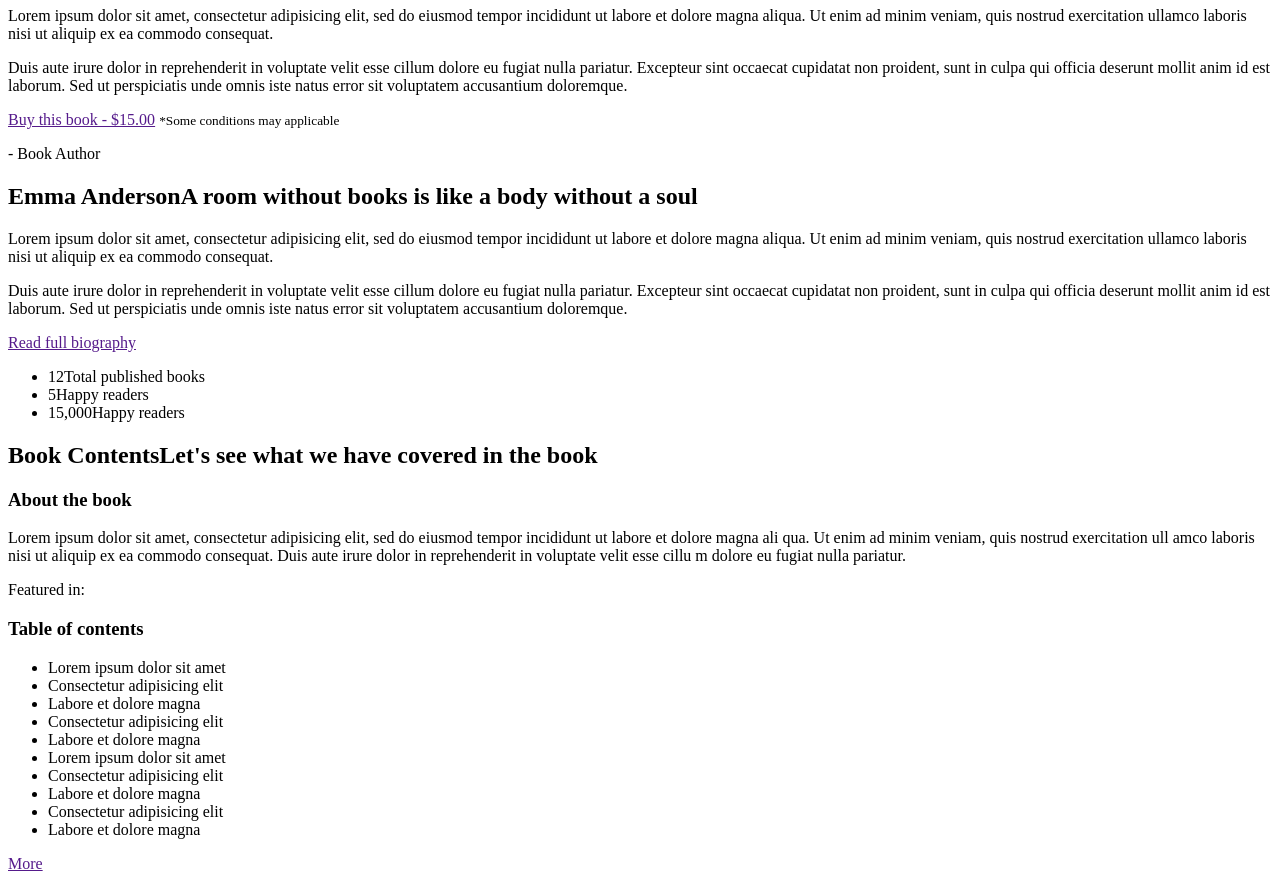
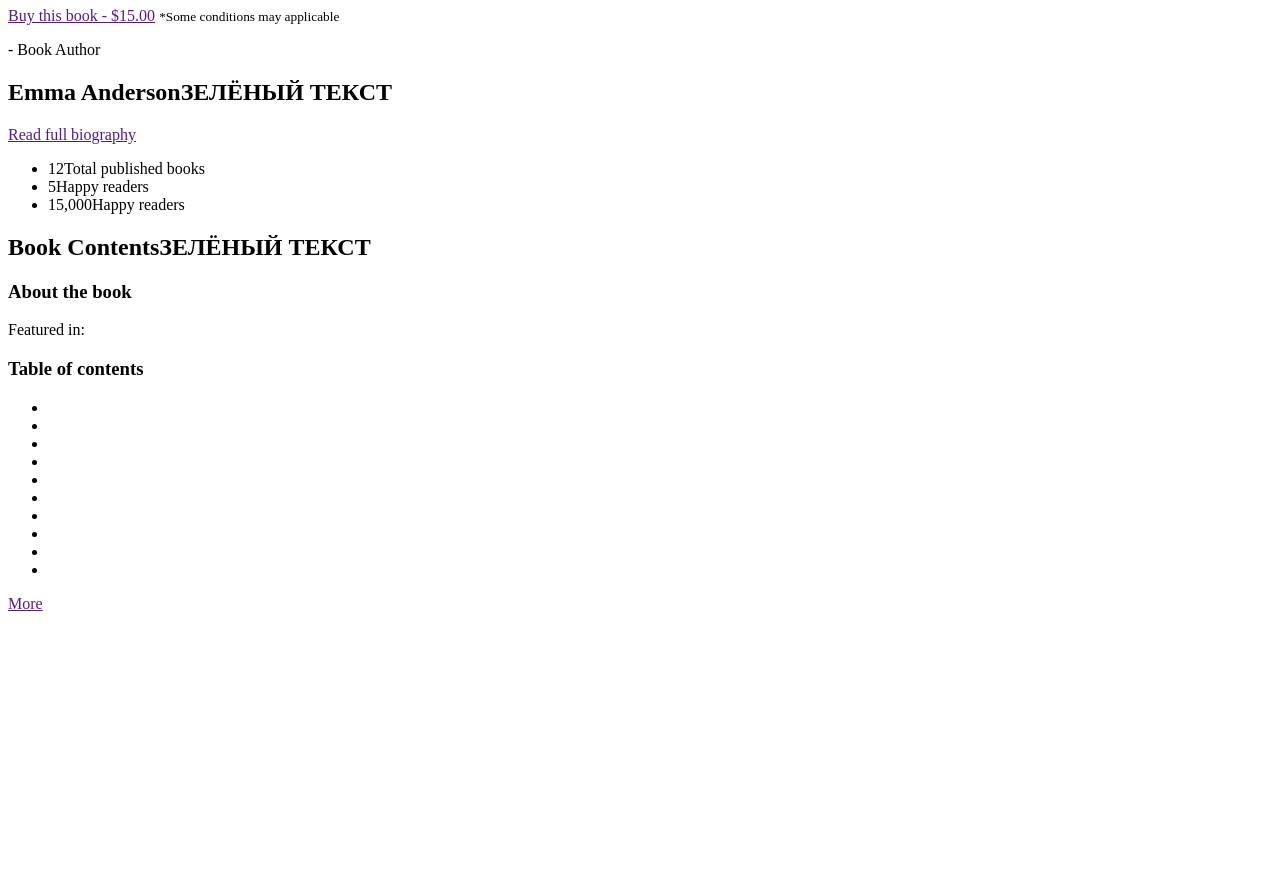
Before and after one commit to Helen-Zurba/BUKEE, a plain HTML site: page index.html in a window 1280 px wide. Shown: the part 285-1166 px from the top of the page. After the commit the page ends 906 px from the top, so only its background shows below. Drawn offline with Linux system fonts and the light colour scheme.

Commit message:
Revert "change"
This reverts commit 223ac104d4554b178ed8a804377a442ce7ac0407.

```diff
--- a/index.html
+++ b/index.html
@@ -29,9 +29,9 @@
             <div></div>
             <div class="block-text">
                 <p class="block-text__name">-By Emma Anderson</p>
-                <h1 class="block-text__title">BUKEE: THE BOOK<span>A room without books is like a body without a soul</span></h1>
-                <p>Lorem ipsum dolor sit amet, consectetur adipisicing elit, sed do eiusmod tempor incididunt ut labore et dolore magna aliqua. Ut enim ad minim veniam, quis nostrud exercitation ullamco laboris nisi ut aliquip ex ea commodo consequat.</p>
-                <p>Duis aute irure dolor in reprehenderit in voluptate velit esse cillum dolore eu fugiat nulla pariatur. Excepteur sint occaecat cupidatat non proident, sunt in culpa qui officia deserunt mollit anim id est laborum. Sed ut perspiciatis unde omnis iste natus error sit voluptatem accusantium doloremque.</p>
+                <h1 class="block-text__title">BUKEE: THE BOOK<span>ЗЕЛЁНЫЙ ТЕКСТ</span></h1>
+                <p></p>
+                <p></p>
                 <a href="" class="block-text__btn">Buy this book - $15.00</a>
                 <small>*Some conditions may applicable</small>
 
@@ -43,9 +43,9 @@
     <div class="Author">
             <div class="Author-text">
                 <p>- Book Author</p>
-                <h2 class="Author-text__title">Emma Anderson<span>A room without books is like a body without a soul</span></h2>
-                <p>Lorem ipsum dolor sit amet, consectetur adipisicing elit, sed do eiusmod tempor incididunt ut labore et dolore magna aliqua. Ut enim ad minim veniam, quis nostrud exercitation ullamco laboris nisi ut aliquip ex ea commodo consequat.</p>
-                <p>Duis aute irure dolor in reprehenderit in voluptate velit esse cillum dolore eu fugiat nulla pariatur. Excepteur sint occaecat cupidatat non proident, sunt in culpa qui officia deserunt mollit anim id est laborum. Sed ut perspiciatis unde omnis iste natus error sit voluptatem accusantium doloremque.</p>
+                <h2 class="Author-text__title">Emma Anderson<span>ЗЕЛЁНЫЙ ТЕКСТ</span></h2>
+                <p></p>
+                <p></p>
                 <a href="" class="Author-text__btn">Read full biography</a>
             </div>
         <div class="Photo">
@@ -61,10 +61,10 @@
 </div>
 <div class="page-contents">
     <div class="Contents">
-        <h2 class="Contents__title">Book Contents<span>Let's see what we have covered in the book</span></h2>
+        <h2 class="Contents__title">Book Contents<span>ЗЕЛЁНЫЙ ТЕКСТ</span></h2>
        <div class="Contents-book">
            <h3 class="Contents-book__title">About the book</h3>
-           <p>Lorem ipsum dolor sit amet, consectetur adipisicing elit, sed do eiusmod tempor incididunt ut labore et dolore magna ali qua. Ut enim ad minim veniam, quis nostrud exercitation ull amco laboris nisi ut aliquip ex ea commodo consequat. Duis aute irure dolor in reprehenderit in voluptate velit esse cillu m dolore eu fugiat nulla pariatur. </p>
+           <p></p>
            <div class="Contents-book__ss">
                <span>Featured in:</span>
                <div></div>
@@ -75,16 +75,16 @@
     <div class="Table">
         <h3 class="Table__title">Table of contents</h3>
         <ul class="Table-contents">
-            <li class="Table-contents__item">Lorem ipsum dolor sit amet</li>
-            <li class="Table-contents__item">Consectetur adipisicing elit</li>
-            <li class="Table-contents__item">Labore et dolore magna</li>
-            <li class="Table-contents__item">Consectetur adipisicing elit</li>
-            <li class="Table-contents__item">Labore et dolore magna</li>
-            <li class="Table-contents__item">Lorem ipsum dolor sit amet</li>
-            <li class="Table-contents__item">Consectetur adipisicing elit</li>
-            <li class="Table-contents__item">Labore et dolore magna</li>
-            <li class="Table-contents__item">Consectetur adipisicing elit</li>
-            <li class="Table-contents__item">Labore et dolore magna</li>
+            <li class="Table-contents__item"></li>
+            <li class="Table-contents__item"></li>
+            <li class="Table-contents__item"></li>
+            <li class="Table-contents__item"></li>
+            <li class="Table-contents__item"></li>
+            <li class="Table-contents__item"></li>
+            <li class="Table-contents__item"></li>
+            <li class="Table-contents__item"></li>
+            <li class="Table-contents__item"></li>
+            <li class="Table-contents__item"></li>
         </ul>
         <a href="" class="Table-contents__btn">More</a>
     </div>
```
